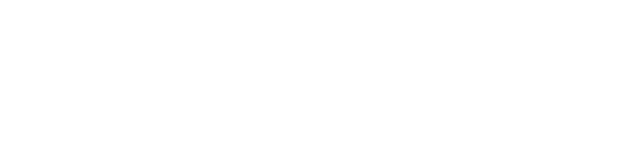
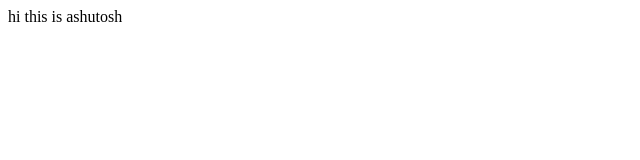
Before and after one commit to ashuk204/ashuk204.github.io, a plain HTML site: page index.html in a window 1280 px wide. Shown: the whole page, without its empty margins (0-640 px from the left). Drawn offline with Linux system fonts and the light colour scheme.

Commit message:
Update index.html

```diff
--- a/index.html
+++ b/index.html
@@ -2,5 +2,6 @@
 <head>
 </head>
 <boby>
+  hi this is ashutosh
 </boby
 </html>
```
